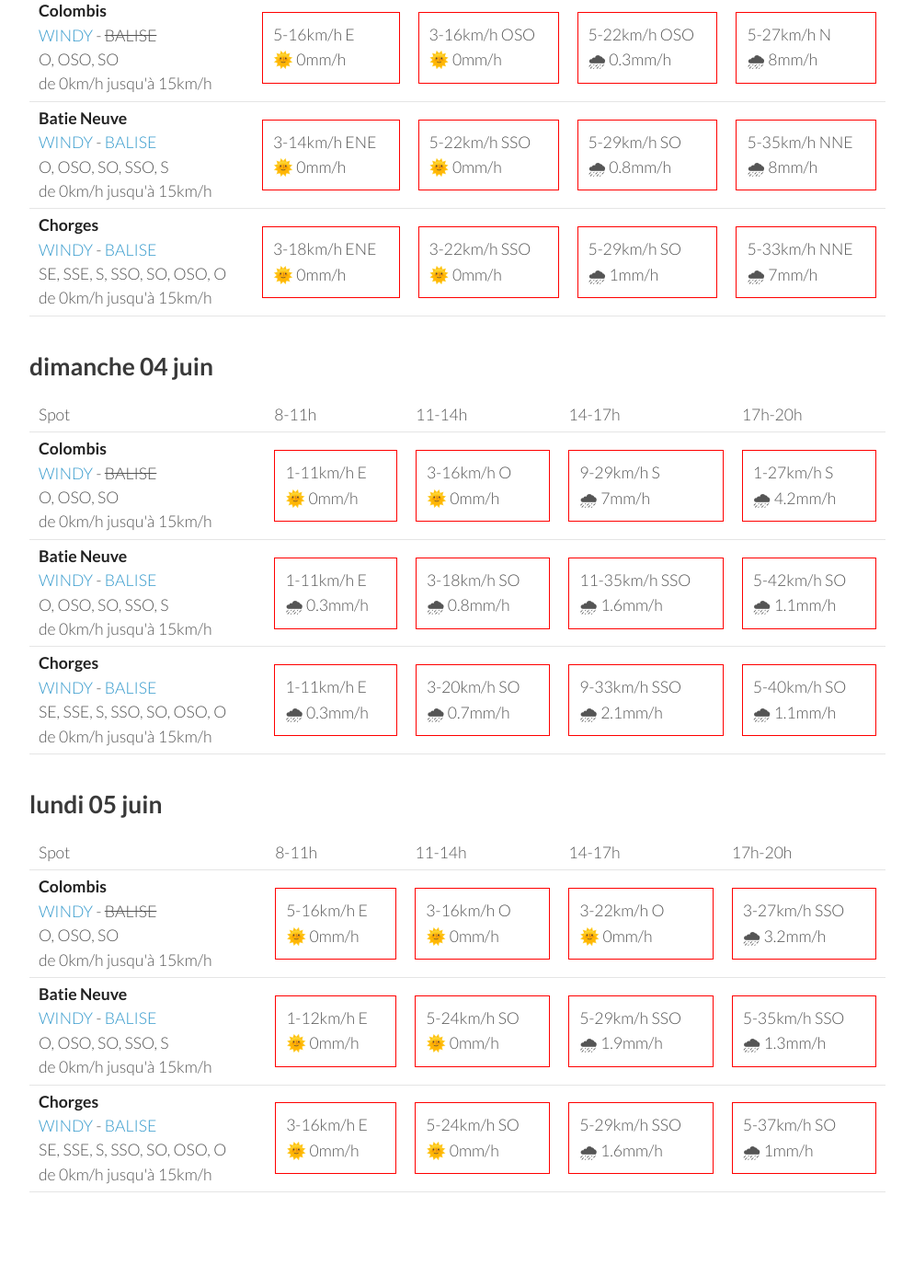
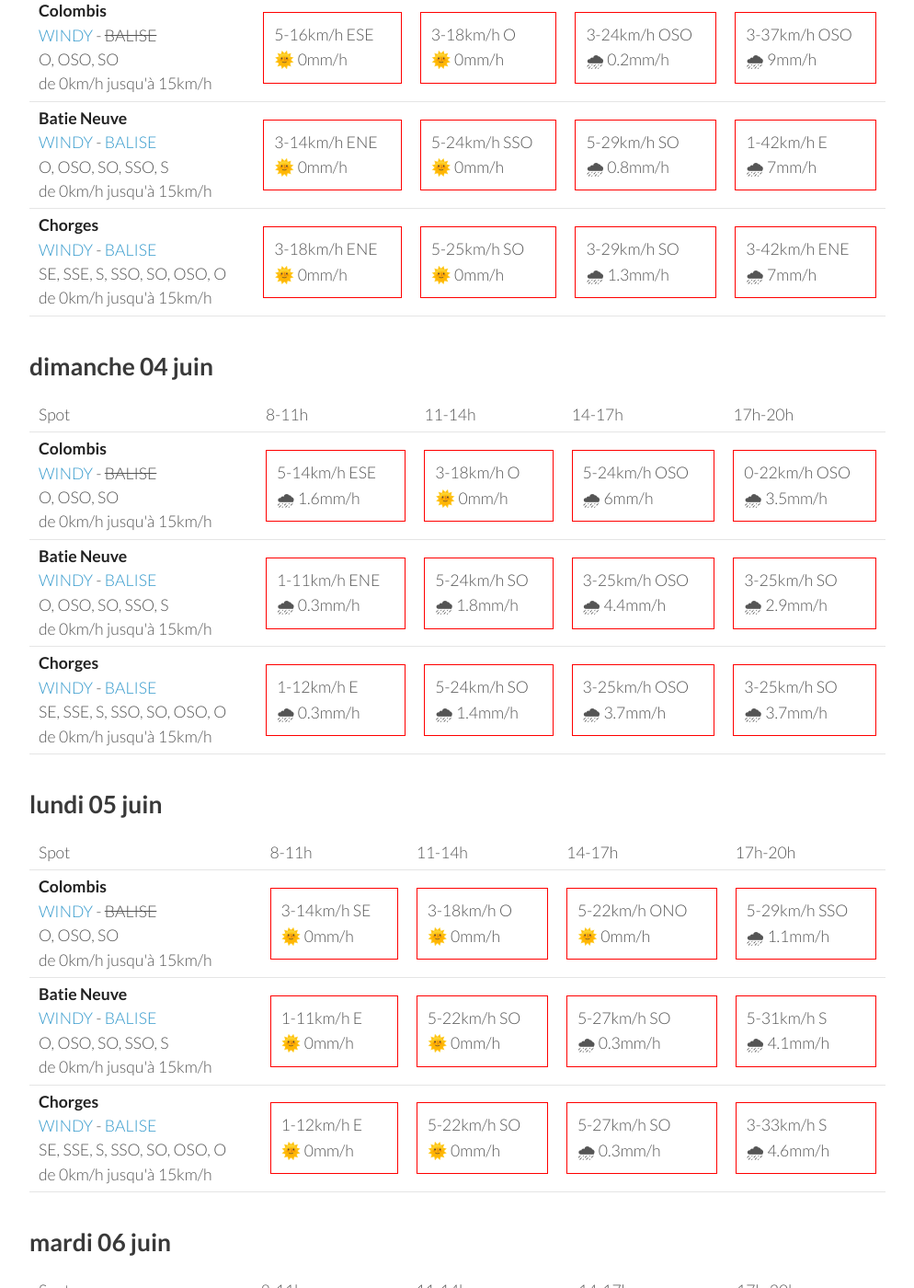
Before and after one commit to parapente-dans-le-nord/parapente-dans-le-nord.github.io, a Jekyll site: the page built from serre_poncon.markdown, in a window 1280 px wide and 1400 px high, scrolled down 1325 px. Shown: the whole window at 92% size, without its empty margins (26-1020 px from the left). Built offline with Jekyll 4.4.1, drawn with Linux system fonts in a browser that asks for light colours; some of the changed text lies outside the part shown.

Commit message:
update index.markdown

```diff
--- a/serre_poncon.markdown
+++ b/serre_poncon.markdown
@@ -116,10 +116,10 @@ page mise à jour le jeudi 01 juin 06:31
 <tr>
         <td><strong>Colombis</strong><br><a href="https://windy.com/44.494/6.216?44.559,6.262,10">WINDY</a> - <span class="no-balise"> BALISE </span><br> <span class="vent-favorable">O, OSO, SO</span><br><span class="force-vent">de 0km/h jusqu'à 15km/h</span> </td>
 
-            <td><div class="not-flyable"><p>5-16km/h E</p><p>🌞 0mm/h</p></div></td>
-            <td><div class="not-flyable"><p>3-16km/h OSO</p><p>🌞 0mm/h</p></div></td>
-            <td><div class="not-flyable"><p>5-22km/h OSO</p><p>🌧 0.3mm/h</p></div></td>
-            <td><div class="not-flyable"><p>5-27km/h N</p><p>🌧 8mm/h</p></div></td>
+            <td><div class="not-flyable"><p>5-16km/h ESE</p><p>🌞 0mm/h</p></div></td>
+            <td><div class="not-flyable"><p>3-18km/h O</p><p>🌞 0mm/h</p></div></td>
+            <td><div class="not-flyable"><p>3-24km/h OSO</p><p>🌧 0.2mm/h</p></div></td>
+            <td><div class="not-flyable"><p>3-37km/h OSO</p><p>🌧 9mm/h</p></div></td>
 
 
     </tr>
@@ -127,9 +127,9 @@ page mise à jour le jeudi 01 juin 06:31
         <td><strong>Batie Neuve</strong><br><a href="https://windy.com/44.584/6.236?44.559,6.262,10,m:eTtagly">WINDY</a> - <span class=""><a href="https://www.openwindmap.org/PP554">BALISE</a> </span><br> <span class="vent-favorable">O, OSO, SO, SSO, S</span><br><span class="force-vent">de 0km/h jusqu'à 15km/h</span> </td>
 
             <td><div class="not-flyable"><p>3-14km/h ENE</p><p>🌞 0mm/h</p></div></td>
-            <td><div class="not-flyable"><p>5-22km/h SSO</p><p>🌞 0mm/h</p></div></td>
+            <td><div class="not-flyable"><p>5-24km/h SSO</p><p>🌞 0mm/h</p></div></td>
             <td><div class="not-flyable"><p>5-29km/h SO</p><p>🌧 0.8mm/h</p></div></td>
-            <td><div class="not-flyable"><p>5-35km/h NNE</p><p>🌧 8mm/h</p></div></td>
+            <td><div class="not-flyable"><p>1-42km/h E</p><p>🌧 7mm/h</p></div></td>
 
 
     </tr>
@@ -137,9 +137,9 @@ page mise à jour le jeudi 01 juin 06:31
         <td><strong>Chorges</strong><br><a href="https://windy.com/44.578/6.280?44.559,6.262,10">WINDY</a> - <span class=""><a href="https://www.openwindmap.org/PP554">BALISE</a> </span><br> <span class="vent-favorable">SE, SSE, S, SSO, SO, OSO, O</span><br><span class="force-vent">de 0km/h jusqu'à 15km/h</span> </td>
 
             <td><div class="not-flyable"><p>3-18km/h ENE</p><p>🌞 0mm/h</p></div></td>
-            <td><div class="not-flyable"><p>3-22km/h SSO</p><p>🌞 0mm/h</p></div></td>
-            <td><div class="not-flyable"><p>5-29km/h SO</p><p>🌧 1mm/h</p></div></td>
-            <td><div class="not-flyable"><p>5-33km/h NNE</p><p>🌧 7mm/h</p></div></td>
+            <td><div class="not-flyable"><p>5-25km/h SO</p><p>🌞 0mm/h</p></div></td>
+            <td><div class="not-flyable"><p>3-29km/h SO</p><p>🌧 1.3mm/h</p></div></td>
+            <td><div class="not-flyable"><p>3-42km/h ENE</p><p>🌧 7mm/h</p></div></td>
 
 
     </tr>
@@ -162,30 +162,30 @@ page mise à jour le jeudi 01 juin 06:31
 <tr>
         <td><strong>Colombis</strong><br><a href="https://windy.com/44.494/6.216?44.559,6.262,10">WINDY</a> - <span class="no-balise"> BALISE </span><br> <span class="vent-favorable">O, OSO, SO</span><br><span class="force-vent">de 0km/h jusqu'à 15km/h</span> </td>
 
-            <td><div class="not-flyable"><p>1-11km/h E</p><p>🌞 0mm/h</p></div></td>
-            <td><div class="not-flyable"><p>3-16km/h O</p><p>🌞 0mm/h</p></div></td>
-            <td><div class="not-flyable"><p>9-29km/h S</p><p>🌧 7mm/h</p></div></td>
-            <td><div class="not-flyable"><p>1-27km/h S</p><p>🌧 4.2mm/h</p></div></td>
+            <td><div class="not-flyable"><p>5-14km/h ESE</p><p>🌧 1.6mm/h</p></div></td>
+            <td><div class="not-flyable"><p>3-18km/h O</p><p>🌞 0mm/h</p></div></td>
+            <td><div class="not-flyable"><p>5-24km/h OSO</p><p>🌧 6mm/h</p></div></td>
+            <td><div class="not-flyable"><p>0-22km/h OSO</p><p>🌧 3.5mm/h</p></div></td>
 
 
     </tr>
 <tr>
         <td><strong>Batie Neuve</strong><br><a href="https://windy.com/44.584/6.236?44.559,6.262,10,m:eTtagly">WINDY</a> - <span class=""><a href="https://www.openwindmap.org/PP554">BALISE</a> </span><br> <span class="vent-favorable">O, OSO, SO, SSO, S</span><br><span class="force-vent">de 0km/h jusqu'à 15km/h</span> </td>
 
-            <td><div class="not-flyable"><p>1-11km/h E</p><p>🌧 0.3mm/h</p></div></td>
-            <td><div class="not-flyable"><p>3-18km/h SO</p><p>🌧 0.8mm/h</p></div></td>
-            <td><div class="not-flyable"><p>11-35km/h SSO</p><p>🌧 1.6mm/h</p></div></td>
-            <td><div class="not-flyable"><p>5-42km/h SO</p><p>🌧 1.1mm/h</p></div></td>
+            <td><div class="not-flyable"><p>1-11km/h ENE</p><p>🌧 0.3mm/h</p></div></td>
+            <td><div class="not-flyable"><p>5-24km/h SO</p><p>🌧 1.8mm/h</p></div></td>
+            <td><div class="not-flyable"><p>3-25km/h OSO</p><p>🌧 4.4mm/h</p></div></td>
+            <td><div class="not-flyable"><p>3-25km/h SO</p><p>🌧 2.9mm/h</p></div></td>
 
 
     </tr>
 <tr>
         <td><strong>Chorges</strong><br><a href="https://windy.com/44.578/6.280?44.559,6.262,10">WINDY</a> - <span class=""><a href="https://www.openwindmap.org/PP554">BALISE</a> </span><br> <span class="vent-favorable">SE, SSE, S, SSO, SO, OSO, O</span><br><span class="force-vent">de 0km/h jusqu'à 15km/h</span> </td>
 
-            <td><div class="not-flyable"><p>1-11km/h E</p><p>🌧 0.3mm/h</p></div></td>
-            <td><div class="not-flyable"><p>3-20km/h SO</p><p>🌧 0.7mm/h</p></div></td>
-            <td><div class="not-flyable"><p>9-33km/h SSO</p><p>🌧 2.1mm/h</p></div></td>
-            <td><div class="not-flyable"><p>5-40km/h SO</p><p>🌧 1.1mm/h</p></div></td>
+            <td><div class="not-flyable"><p>1-12km/h E</p><p>🌧 0.3mm/h</p></div></td>
+            <td><div class="not-flyable"><p>5-24km/h SO</p><p>🌧 1.4mm/h</p></div></td>
+            <td><div class="not-flyable"><p>3-25km/h OSO</p><p>🌧 3.7mm/h</p></div></td>
+            <td><div class="not-flyable"><p>3-25km/h SO</p><p>🌧 3.7mm/h</p></div></td>
 
 
     </tr>
@@ -208,30 +208,30 @@ page mise à jour le jeudi 01 juin 06:31
 <tr>
         <td><strong>Colombis</strong><br><a href="https://windy.com/44.494/6.216?44.559,6.262,10">WINDY</a> - <span class="no-balise"> BALISE </span><br> <span class="vent-favorable">O, OSO, SO</span><br><span class="force-vent">de 0km/h jusqu'à 15km/h</span> </td>
 
-            <td><div class="not-flyable"><p>5-16km/h E</p><p>🌞 0mm/h</p></div></td>
-            <td><div class="not-flyable"><p>3-16km/h O</p><p>🌞 0mm/h</p></div></td>
-            <td><div class="not-flyable"><p>3-22km/h O</p><p>🌞 0mm/h</p></div></td>
-            <td><div class="not-flyable"><p>3-27km/h SSO</p><p>🌧 3.2mm/h</p></div></td>
+            <td><div class="not-flyable"><p>3-14km/h SE</p><p>🌞 0mm/h</p></div></td>
+            <td><div class="not-flyable"><p>3-18km/h O</p><p>🌞 0mm/h</p></div></td>
+            <td><div class="not-flyable"><p>5-22km/h ONO</p><p>🌞 0mm/h</p></div></td>
+            <td><div class="not-flyable"><p>5-29km/h SSO</p><p>🌧 1.1mm/h</p></div></td>
 
 
     </tr>
 <tr>
         <td><strong>Batie Neuve</strong><br><a href="https://windy.com/44.584/6.236?44.559,6.262,10,m:eTtagly">WINDY</a> - <span class=""><a href="https://www.openwindmap.org/PP554">BALISE</a> </span><br> <span class="vent-favorable">O, OSO, SO, SSO, S</span><br><span class="force-vent">de 0km/h jusqu'à 15km/h</span> </td>
 
-            <td><div class="not-flyable"><p>1-12km/h E</p><p>🌞 0mm/h</p></div></td>
-            <td><div class="not-flyable"><p>5-24km/h SO</p><p>🌞 0mm/h</p></div></td>
-            <td><div class="not-flyable"><p>5-29km/h SSO</p><p>🌧 1.9mm/h</p></div></td>
-            <td><div class="not-flyable"><p>5-35km/h SSO</p><p>🌧 1.3mm/h</p></div></td>
+            <td><div class="not-flyable"><p>1-11km/h E</p><p>🌞 0mm/h</p></div></td>
+            <td><div class="not-flyable"><p>5-22km/h SO</p><p>🌞 0mm/h</p></div></td>
+            <td><div class="not-flyable"><p>5-27km/h SO</p><p>🌧 0.3mm/h</p></div></td>
+            <td><div class="not-flyable"><p>5-31km/h S</p><p>🌧 4.1mm/h</p></div></td>
 
 
     </tr>
 <tr>
         <td><strong>Chorges</strong><br><a href="https://windy.com/44.578/6.280?44.559,6.262,10">WINDY</a> - <span class=""><a href="https://www.openwindmap.org/PP554">BALISE</a> </span><br> <span class="vent-favorable">SE, SSE, S, SSO, SO, OSO, O</span><br><span class="force-vent">de 0km/h jusqu'à 15km/h</span> </td>
 
-            <td><div class="not-flyable"><p>3-16km/h E</p><p>🌞 0mm/h</p></div></td>
-            <td><div class="not-flyable"><p>5-24km/h SO</p><p>🌞 0mm/h</p></div></td>
-            <td><div class="not-flyable"><p>5-29km/h SSO</p><p>🌧 1.6mm/h</p></div></td>
-            <td><div class="not-flyable"><p>5-37km/h SO</p><p>🌧 1mm/h</p></div></td>
+            <td><div class="not-flyable"><p>1-12km/h E</p><p>🌞 0mm/h</p></div></td>
+            <td><div class="not-flyable"><p>5-22km/h SO</p><p>🌞 0mm/h</p></div></td>
+            <td><div class="not-flyable"><p>5-27km/h SO</p><p>🌧 0.3mm/h</p></div></td>
+            <td><div class="not-flyable"><p>3-33km/h S</p><p>🌧 4.6mm/h</p></div></td>
 
 
     </tr>
@@ -239,3 +239,49 @@ page mise à jour le jeudi 01 juin 06:31
 </tbody>
 </table>
 {:/}
+## mardi 06 juin
+
+{::nomarkdown}
+<table>
+  <tbody>
+    <tr>
+      <td>Spot</td>
+      <td>8-11h</td>
+      <td>11-14h</td>
+      <td>14-17h</td>
+      <td>17h-20h</td>
+    </tr>
+<tr>
+        <td><strong>Colombis</strong><br><a href="https://windy.com/44.494/6.216?44.559,6.262,10">WINDY</a> - <span class="no-balise"> BALISE </span><br> <span class="vent-favorable">O, OSO, SO</span><br><span class="force-vent">de 0km/h jusqu'à 15km/h</span> </td>
+
+            <td><div class="not-flyable"><p>5-16km/h E</p><p>🌞 0mm/h</p></div></td>
+            <td><div class="not-flyable"><p>1-16km/h ONO</p><p>🌞 0mm/h</p></div></td>
+            <td><div class="not-flyable"><p>7-25km/h OSO</p><p>🌞 0mm/h</p></div></td>
+            <td><div class="not-flyable"><p>7-25km/h OSO</p><p>🌞 0mm/h</p></div></td>
+
+
+    </tr>
+<tr>
+        <td><strong>Batie Neuve</strong><br><a href="https://windy.com/44.584/6.236?44.559,6.262,10,m:eTtagly">WINDY</a> - <span class=""><a href="https://www.openwindmap.org/PP554">BALISE</a> </span><br> <span class="vent-favorable">O, OSO, SO, SSO, S</span><br><span class="force-vent">de 0km/h jusqu'à 15km/h</span> </td>
+
+            <td><div class="not-flyable"><p>3-14km/h ENE</p><p>🌞 0mm/h</p></div></td>
+            <td><div class="not-flyable"><p>3-20km/h SSO</p><p>🌞 0mm/h</p></div></td>
+            <td><div class="not-flyable"><p>7-31km/h SO</p><p>🌞 0mm/h</p></div></td>
+            <td><div class="not-flyable"><p>7-31km/h SO</p><p>🌞 0mm/h</p></div></td>
+
+
+    </tr>
+<tr>
+        <td><strong>Chorges</strong><br><a href="https://windy.com/44.578/6.280?44.559,6.262,10">WINDY</a> - <span class=""><a href="https://www.openwindmap.org/PP554">BALISE</a> </span><br> <span class="vent-favorable">SE, SSE, S, SSO, SO, OSO, O</span><br><span class="force-vent">de 0km/h jusqu'à 15km/h</span> </td>
+
+            <td><div class="not-flyable"><p>3-16km/h ENE</p><p>🌞 0mm/h</p></div></td>
+            <td><div class="not-flyable"><p>3-20km/h SO</p><p>🌞 0mm/h</p></div></td>
+            <td><div class="not-flyable"><p>9-31km/h SO</p><p>🌞 0mm/h</p></div></td>
+            <td><div class="not-flyable"><p>7-33km/h SO</p><p>🌞 0mm/h</p></div></td>
+
+
+    </tr>
+
+</tbody>
+</table>
+{:/}
```
Also changed, not shown: other parts of serre_poncon.markdown (+1 -1 lines).
